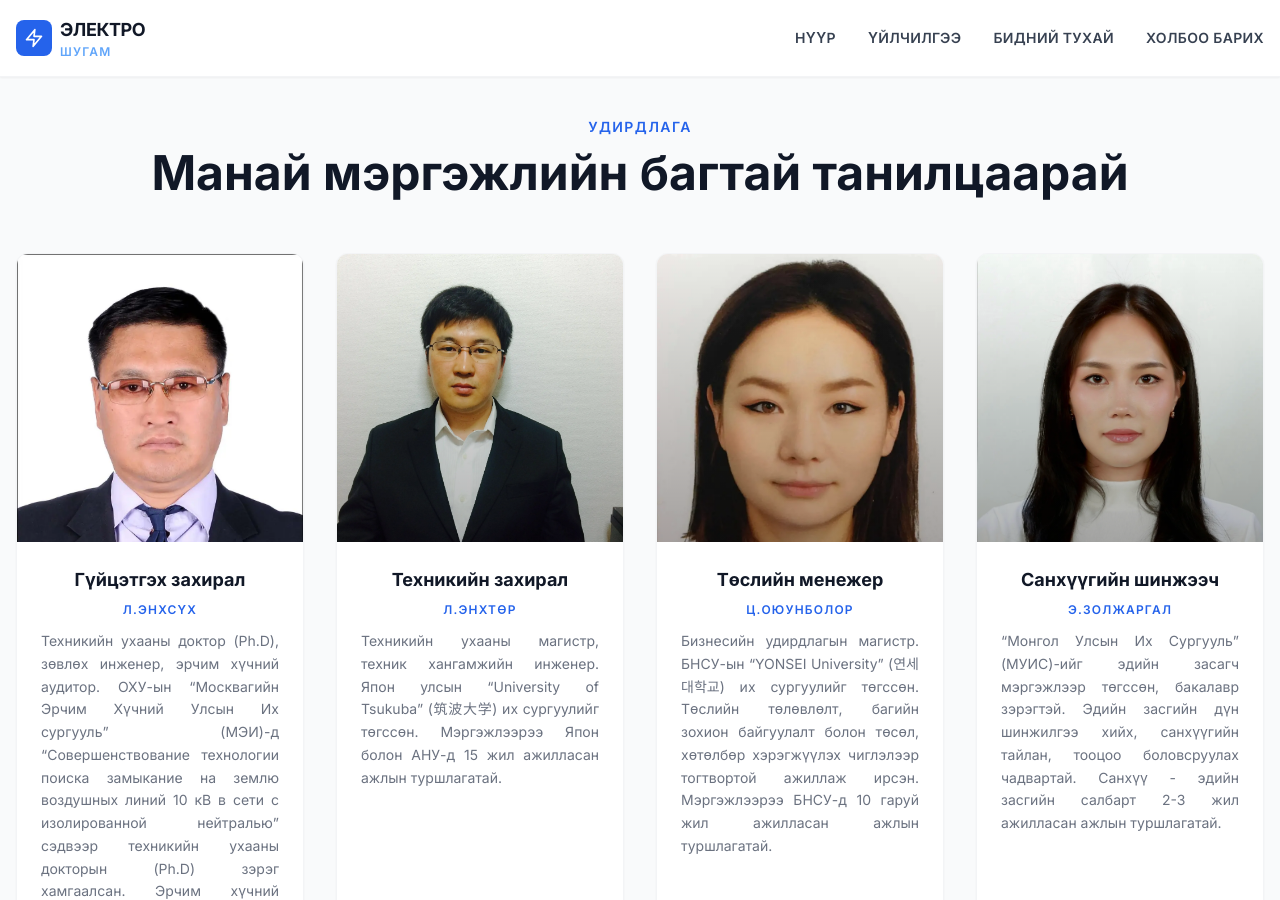
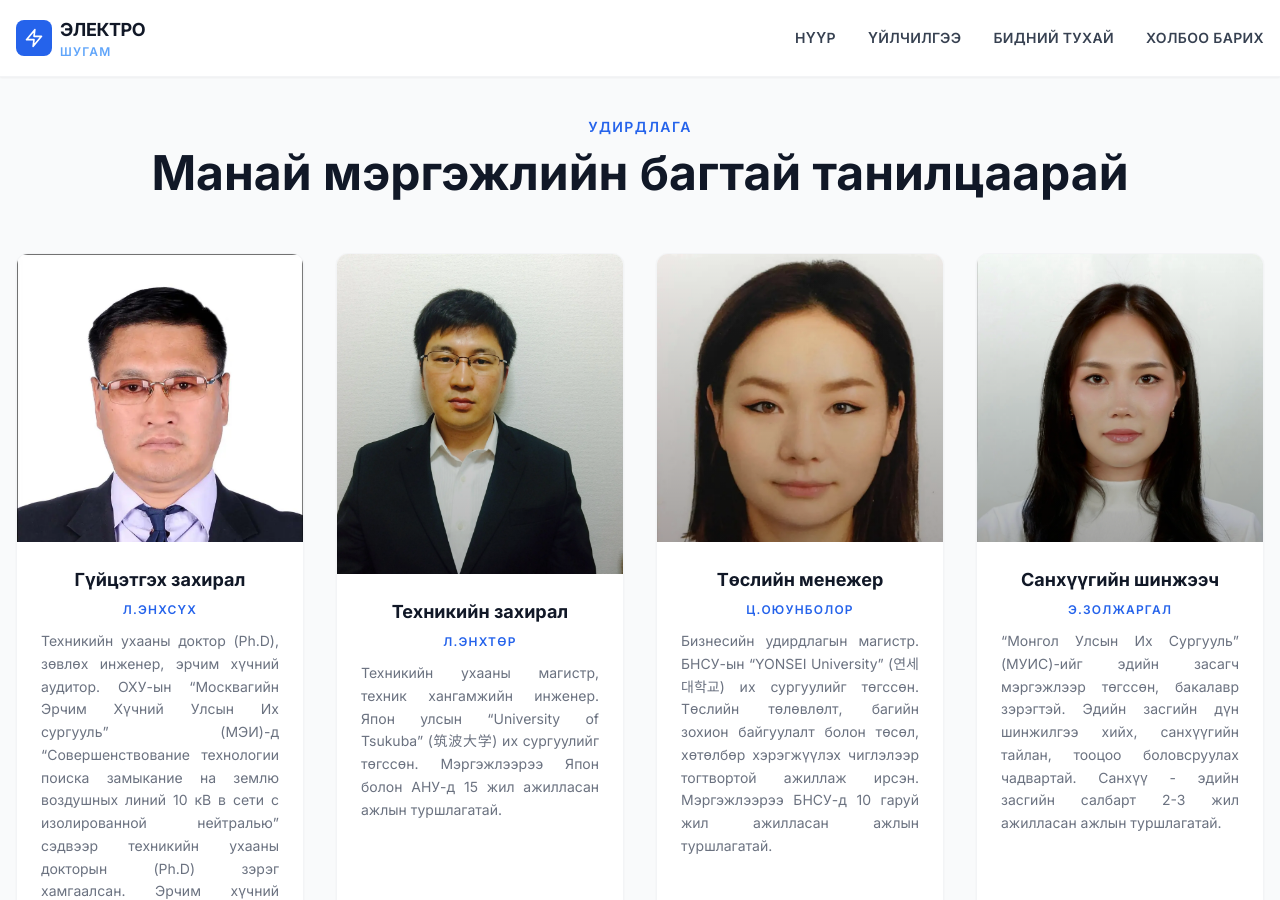
Before and after one commit to electroshugam/electroshugam_web_new, a Jekyll site: the page built from index.html, in a window 1280 px wide and 900 px high, scrolled down 3242 px. Built offline with Jekyll 4.4.1, drawn with Linux system fonts in a browser that asks for light colours; nearby versions of some CDN libraries.

Commit message:
fig update

```diff
--- a/index.html
+++ b/index.html
@@ -235,7 +235,7 @@
       </div>
       <!-- Service 2 -->
       <div class="service-card group bg-white rounded-xl overflow-hidden shadow-sm hover:shadow-xl transition-all duration-300 border border-gray-100 hover:border-blue-100">
-        <div class="relative h-72 overflow-hidden">
+        <div class="relative h-80 overflow-hidden">
           <img src="{{ '/media/enkhtur.webp' | relative_url }}" alt="Техникийн захирал"
                class="service-image w-full h-full object-cover object-top">
           <div class="absolute inset-0 bg-gradient-to-t from-black/30 to-transparent"></div>
```
